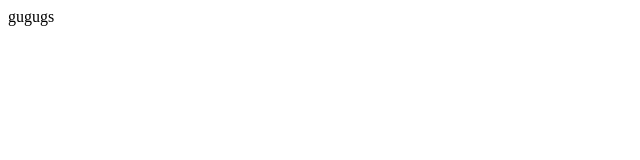
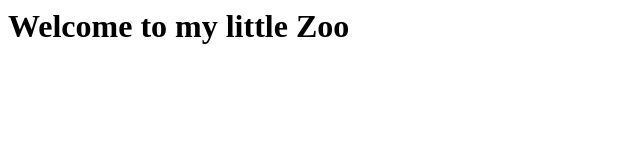
Before and after one commit to lluethi/lluethi.github.io, a plain HTML site: page index.html in a window 1280 px wide. Shown: the whole page, without its empty margins (0-640 px from the left). Drawn offline with Linux system fonts and the light colour scheme.

Commit message:
Update index.html

```diff
--- a/index.html
+++ b/index.html
@@ -1,10 +1,8 @@
-<!DOCTYPE html>
-<html lang="en">
-<head>
-    <meta charset="UTF-8">
-    <title>Title</title>
-</head>
-<body>
-gugugs
-</body>
+<html>
+    <head>
+        <title>My Little Zoo</title>
+    </head>
+    <body>
+        <h1>Welcome to my little Zoo</h1>
+    </body>
 </html>
```
